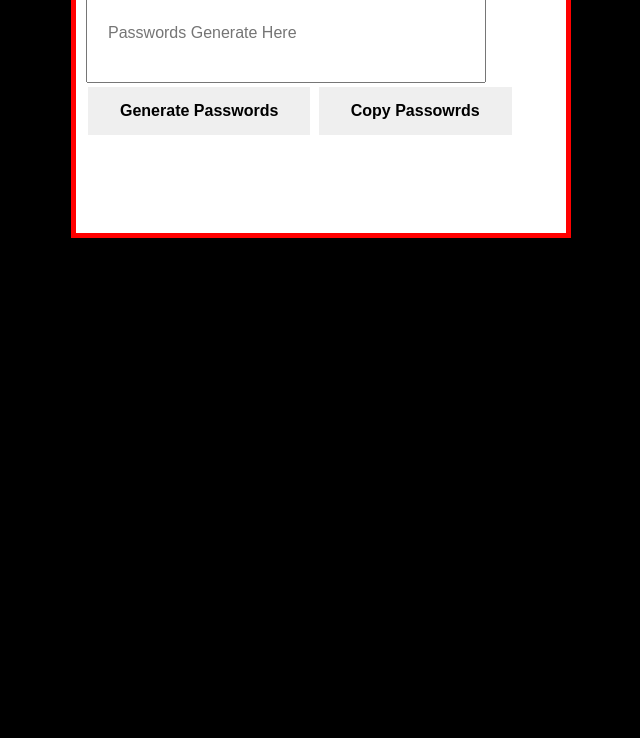
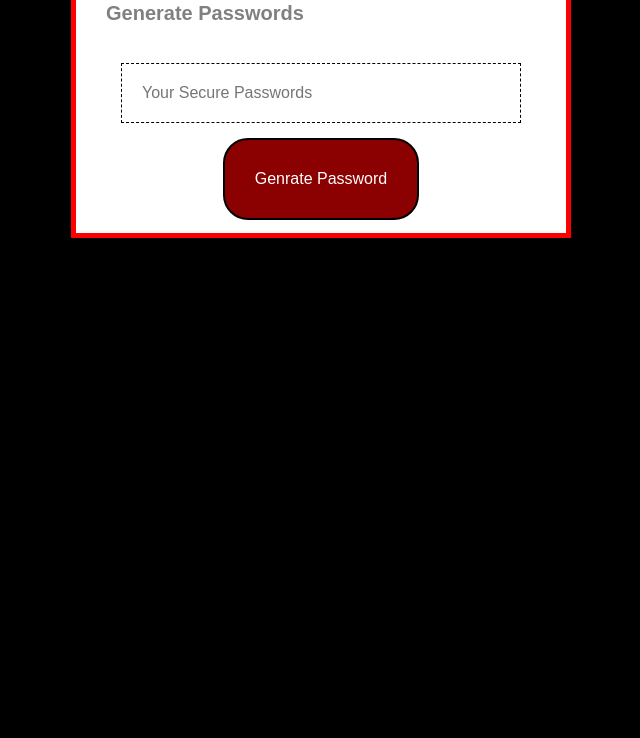
Before and after one commit to AndyNg0712/Coursework-Week3, a plain HTML site: page index.html in a window 1280 px wide. Shown: the part 62-800 px from the top of the page, without its empty margins (319-959 px from the left). Drawn offline with Linux system fonts and the light colour scheme.

Commit message:
fix generate pass button

```diff
--- a/assets/css/style.css
+++ b/assets/css/style.css
@@ -29,28 +29,47 @@ body {
 
 }
 
+.header h2 {
+    display: block;
+    padding: 20px;
+    margin-bottom: none;
+    color: gray;
+    text-align: left;
+    font-size: 20px;
+}
+
+.content-box {
+    display: block;
+    padding: 10px;
+    border-top: 20px;
+    border-bottom: 20px;
+}
+
 .header input {
-    margin: auto;
+    margin: 10px auto 25px auto;
+    display: block;
     width: 400px;
-    min-height: 100px;
+    min-height: 50px;
     padding: 20px;
-    border: auto;
+    border: dashed 1px black;
     align-items: center;
-
 }
 
 .button {
-    border: none;
-    color: black;
-    padding: 15px 32px;
+    margin: -20px auto;
+    display: block;
+    border: solid 2px black;
+    background-color: darkred;
+    color: white;
+    padding: 30px;
     text-align: center;
-    display: inline-block;
+    border-radius: 25px;
     font-size: 16px;
-    margin: 4px 2px;
     cursor: pointer;
 }
 
-.button:hover {
-    color:white;
-    background-color: blue;d
+.button:hover{
+    color: white;
+    background-color: blue;
+
 }
--- a/assets/js/script.js
+++ b/assets/js/script.js
@@ -0,0 +1,12 @@
+var pass=document.getElementById("passwords");
+
+ function genPassword() {
+    var chars = "0123456789abcdefghijklmnopqrstuvwxyz !#$%&'()*+,-./:;<=>?@[\]^_`{|}~ABCDEFGHIJKLMNOPQRSTUVWXYZ";
+    var passwordLength = 12;
+    var pass = "";
+ for (var i = 0; i <= passwordLength; i++) {
+   var randomNumber = Math.floor(Math.random() * chars.length);
+   pass += chars.substring(randomNumber, randomNumber +1, randomNumber +2);
+  }
+        document.getElementById("passwords").value = pass;
+ };
--- a/index.html
+++ b/index.html
@@ -12,17 +12,18 @@
 <body>
     <div class="header">
         <h1>Passwords Generator</h1>
-        <input type="text" id="passwords" placeholder="Passwords Generate Here">
-
-        <button class="button">
-            <h2>Generate Passwords</h2>
+        <h2>Generate Passwords</h2>
+        <div class="content-box">
+            <input type="text" id="passwords" placeholder="Your Secure Passwords">
+        </div>
+        <button class="button" onclick="genPassword()">Genrate Password</button>
         </button>
 
-        <button class="button">
-            <h2>Copy Passowrds</h2>
-        </button>
 
     </div>
 
+    <script src="assets/js/script.js"></script>
+
+
 </body>
 </html>
```
Also changed, not shown: assets/images/fix-generate-pass-button-html.png (added), assets/images/fixing-style-css-button.png (added), assets/images/view-on-web1.png (added), assets/images/view-on-web2.png (added), 3 other files.
